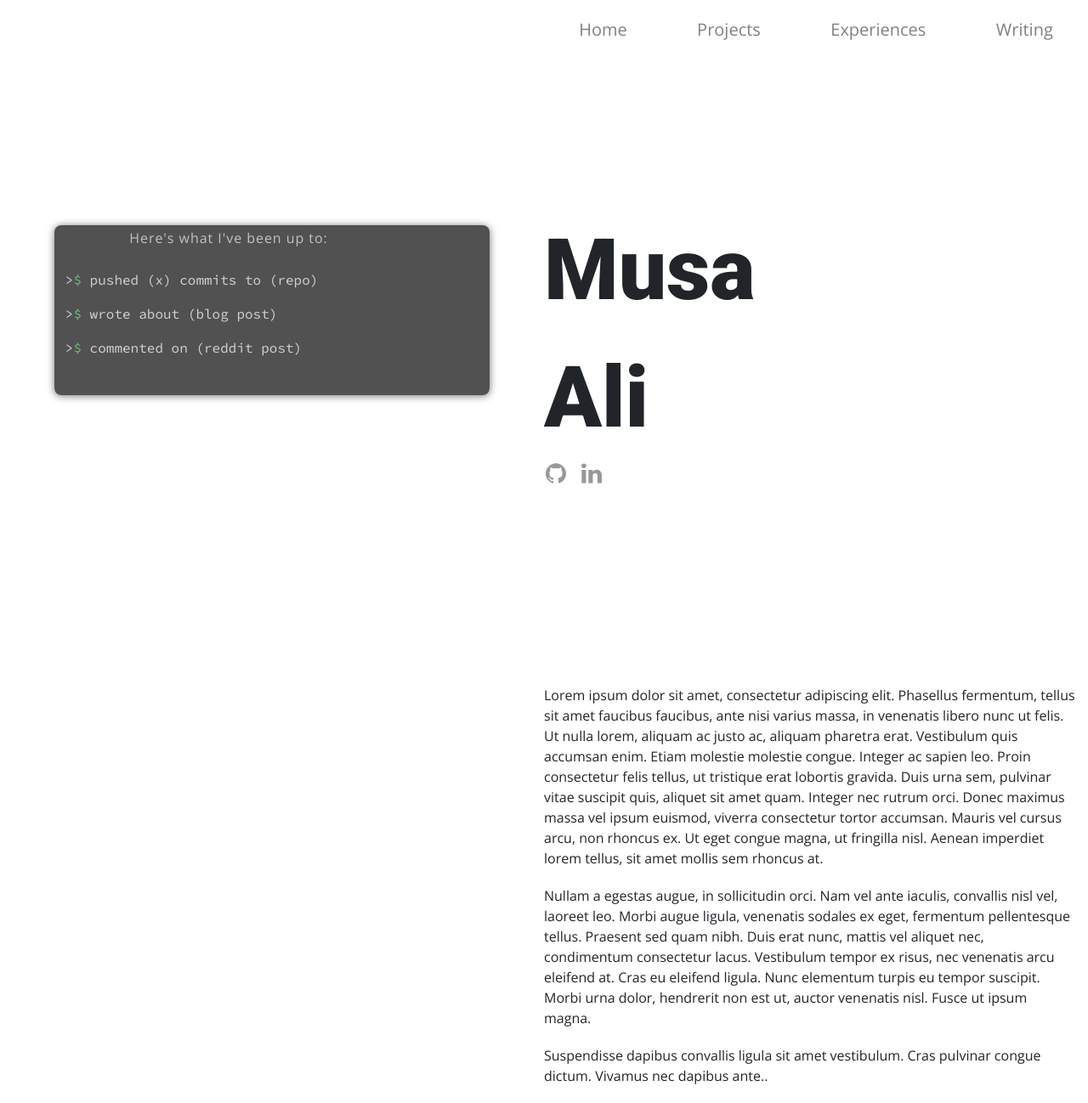
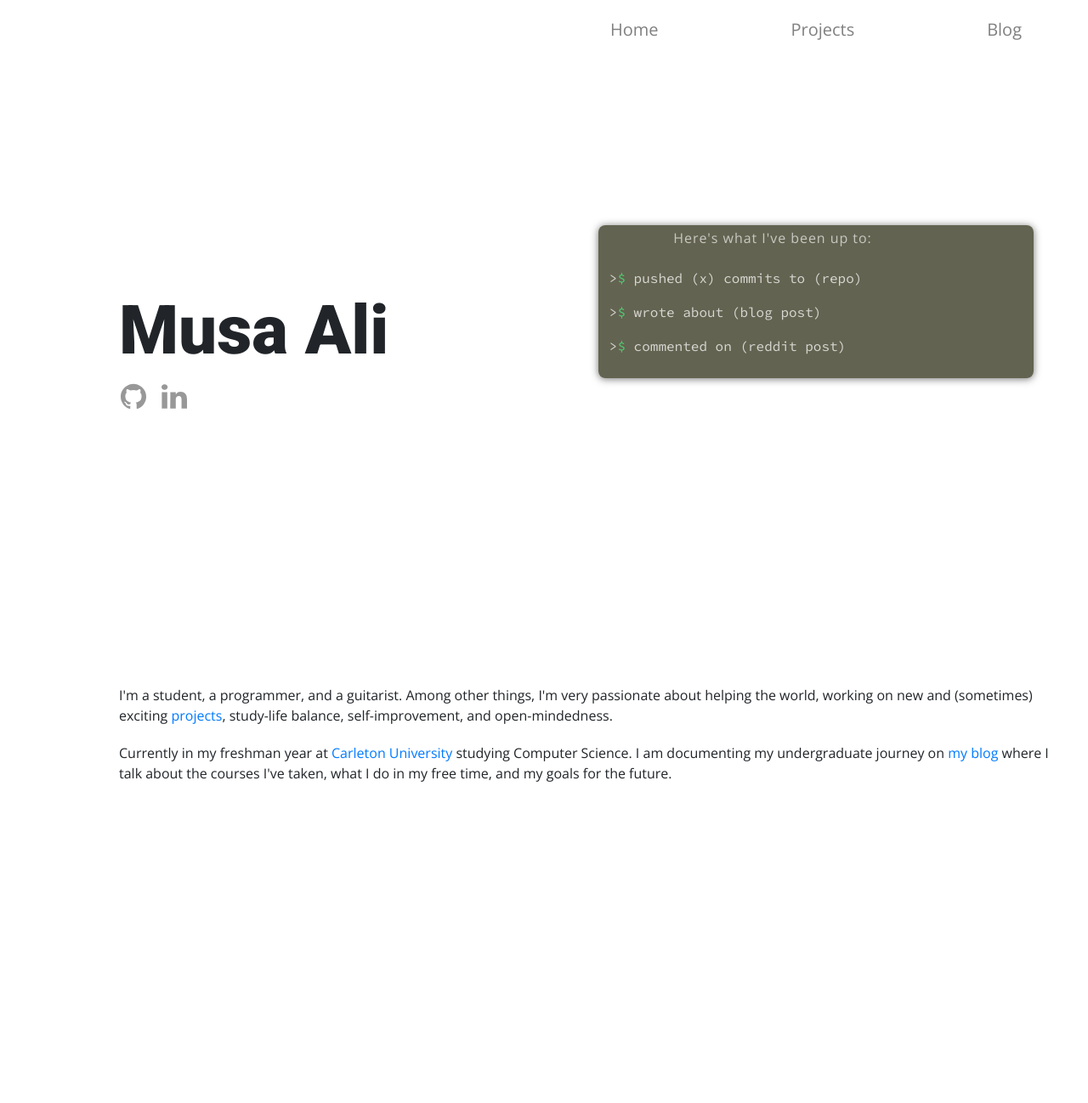
Before and after one commit to hellomusa/old-personal-website, a Flask app: page / in a window 1280 px wide. Shown: the whole page at 85% size. After the commit the page ends 920 px from the top, so only its background shows below. Run offline with Flask 2, Linux system fonts and the light colour scheme; some libraries are stand-ins or nearby versions.

Commit message:
Changed position of layout, added text

```diff
--- a/static/home.css
+++ b/static/home.css
@@ -5,6 +5,7 @@ body {
 
 .top-text{
     min-height: calc(100vh - 128px);
+    left: 50%;
     display: flex;
     flex-direction: column;
     justify-content: center;
@@ -33,19 +34,20 @@ body {
 }
 
 .scroll-wrapper {
+  width: 90%;
   height: 100%;
   display: flex;
   flex-direction: column;
 }
 
 .top-text p {
-  font-size: 100px;
+  font-size: 80px;
   font-family: 'Roboto', sans-serif;
 }
 
 .fixed-wrapper {
     position: fixed;
-    right: 50%;
+    left: 50%;
     top: calc(50% - 135px);
 }
 
@@ -58,11 +60,10 @@ ul li a {
 }
 
 .title-logo{
-    height:24px;
-    width:24px;
+    height:35px;
+    width:30px;
     margin: 0px 12px 0px 2px;
     opacity: 0.4;
-    filter: alpha(opacity=40);
     text-decoration:none;
 }
 
@@ -96,13 +97,13 @@ ul li a {
   width: 100%;
   height: 100%;
   top: 0;
-  opacity: 0.3;
+  opacity: 0.5;
 }
 #terminal .terminal {
   position: relative;
-  background: rgba(38, 38, 38, 0.8);
+  background: rgba(60, 60, 38, .8);
   width: 80%;
-  height: 200px;
+  height: 180px;
   border-radius: 8px;
   box-shadow: 0 1px 10px rgba(0, 0, 0, 0.55);
   margin: auto;
--- a/templates/home.html
+++ b/templates/home.html
@@ -30,8 +30,7 @@
     </div>
     <div class="wrapper scroll-wrapper">
         <div class="top-text">
-            <p class="text-title desktop-view">Musa</p>
-            <p class="text-title desktop-view">Ali</p>
+            <p class="text-title desktop-view">Musa Ali</p>
             <p class="text-title mobile-view">Musa Ali</p>
             <div>
                 <a target="_blank" href="https://github.com/helloMusa">
@@ -43,10 +42,8 @@
             </div>
         </div>
         <div class="middle-text">
-            <p class="text-content">Lorem ipsum dolor sit amet, consectetur adipiscing elit. Phasellus fermentum, tellus sit amet faucibus faucibus, ante nisi varius massa, in venenatis libero nunc ut felis. Ut nulla lorem, aliquam ac justo ac, aliquam pharetra erat. Vestibulum quis accumsan enim. Etiam molestie molestie congue. Integer ac sapien leo. Proin consectetur felis tellus, ut tristique erat lobortis gravida. Duis urna sem, pulvinar vitae suscipit quis, aliquet sit amet quam. Integer nec rutrum orci. Donec maximus massa vel ipsum euismod, viverra consectetur tortor accumsan. Mauris vel cursus arcu, non rhoncus ex. Ut eget congue magna, ut fringilla nisl. Aenean imperdiet lorem tellus, sit amet mollis sem rhoncus at.</p>
-            <p class="text-content">
-            Nullam a egestas augue, in sollicitudin orci. Nam vel ante iaculis, convallis nisl vel, laoreet leo. Morbi augue ligula, venenatis sodales ex eget, fermentum pellentesque tellus. Praesent sed quam nibh. Duis erat nunc, mattis vel aliquet nec, condimentum consectetur lacus. Vestibulum tempor ex risus, nec venenatis arcu eleifend at. Cras eu eleifend ligula. Nunc elementum turpis eu tempor suscipit. Morbi urna dolor, hendrerit non est ut, auctor venenatis nisl. Fusce ut ipsum magna.</p>
-            <p class="text-content">Suspendisse dapibus convallis ligula sit amet vestibulum. Cras pulvinar congue dictum. Vivamus nec dapibus ante.</a>.</p>
+            <p class="text-content">I'm a student, a programmer, and a guitarist. Among other things, I'm very passionate about helping the world, working on new and (sometimes) exciting <a href="https://github.com/helloMusa">projects</a>, study-life balance, self-improvement, and open-mindedness.</p>
+            <p class="text-content">Currently in my freshman year at <a href='https://carleton.ca'/>Carleton University</a> studying Computer Science. I am documenting my undergraduate journey on <a href='blog.com'>my blog</a> where I talk about the courses I've taken, what I do in my free time, and my goals for the future. </p>
         </div>
     </div>
 </div>
--- a/templates/index.html
+++ b/templates/index.html
@@ -23,8 +23,7 @@
     <ul id="navbar-list" class="list-inline">
         <li><a class="navbar-ref" href="/">Home</a></li>
         <li><a class="navbar-ref" href="/projects">Projects</a></li>
-        <li><a class="navbar-ref" href="/experiences">Experiences</a></li>
-        <li><a class="navbar-ref" href="https://medium.com/@musa6ali">Writing</a></li>
+        <li><a class="navbar-ref" href="/experiences">Blog</a></li>
     </ul>
 </div>
 {% block body %}
```
